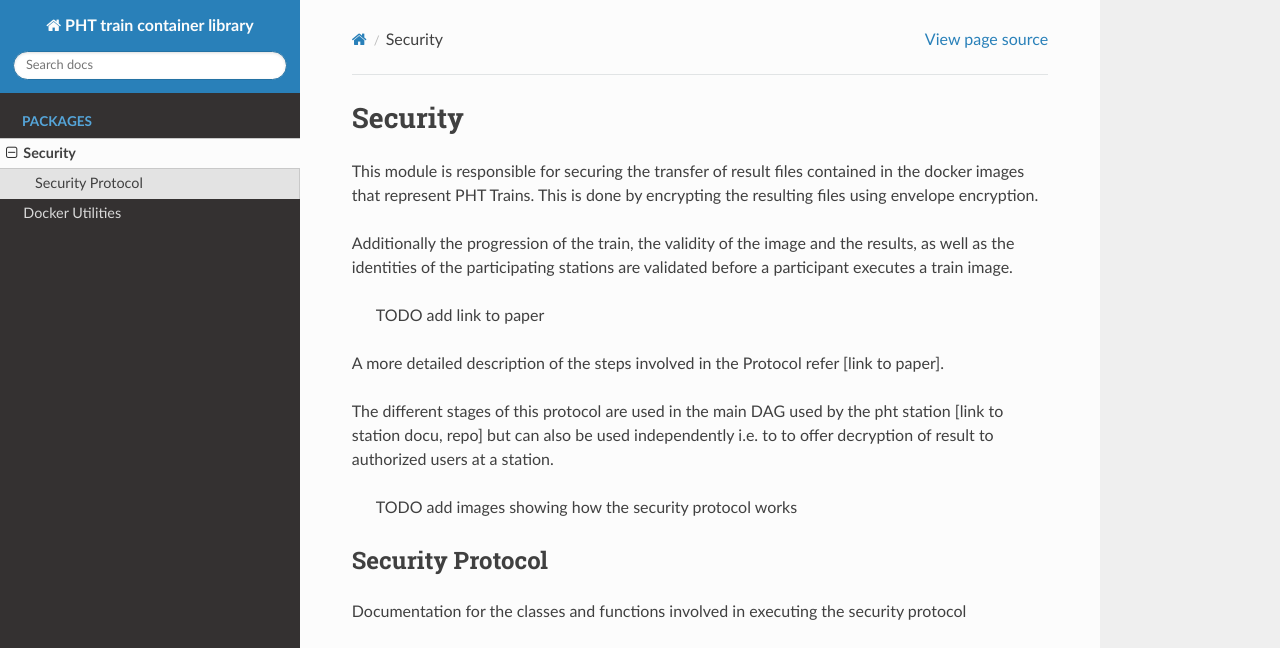
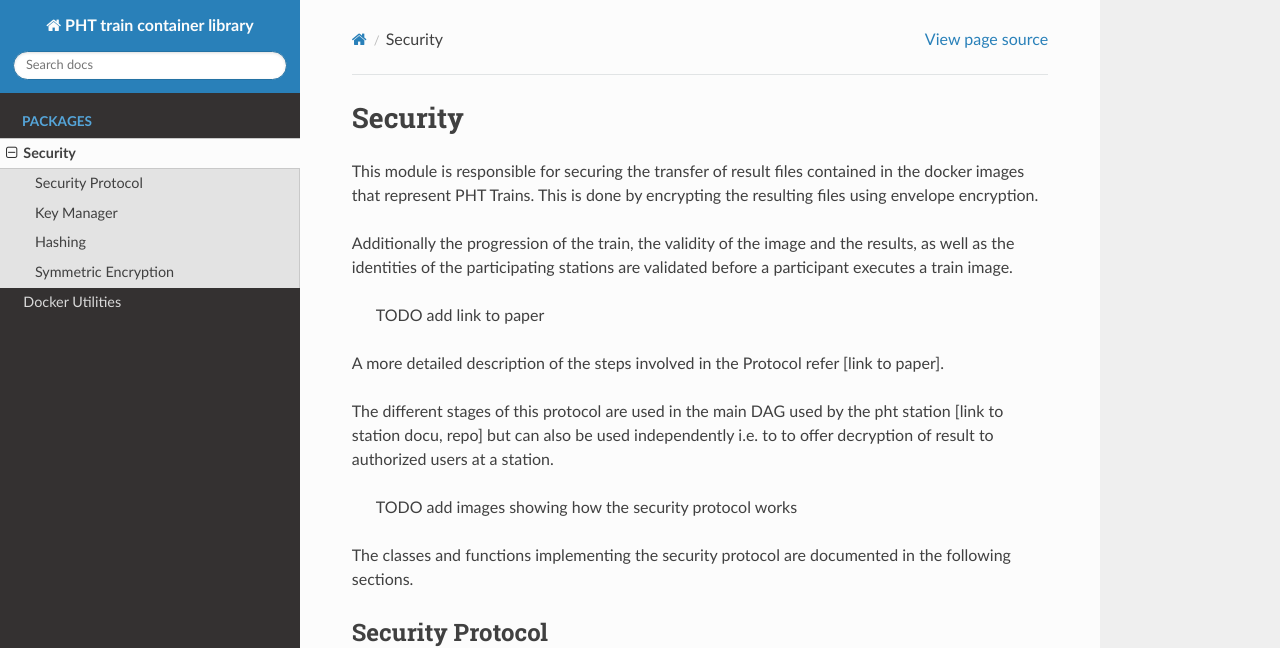
Before and after one commit to PHT-Medic/train-container-library, a Sphinx documentation site: the page built from docs/modules/security.rst, in a window 1280 px wide and 1400 px high. Shown: the top 648 px of the window. Built offline with Sphinx 7.4.7 and the Read the Docs theme 2.0.0, drawn with Linux system fonts in a browser that asks for light colours; some of the changed text lies outside the part shown; grey boxes are pictures that could not be loaded.

```diff
--- a/docs/conf.py
+++ b/docs/conf.py
@@ -46,6 +46,7 @@ extensions = [
     'sphinx.ext.coverage',
     'sphinx.ext.mathjax',
     'sphinx.ext.viewcode',
+    'sphinx.ext.autoref'
 ]
 
 # Add any paths that contain templates here, relative to this directory.
--- a/docs/modules/security.rst
+++ b/docs/modules/security.rst
@@ -15,30 +15,35 @@ but can also be used independently i.e. to to offer decryption of result to auth
     TODO add images showing how the security protocol works
 
 
+The classes and functions implementing the security protocol are documented in the following sections.
+
 Security Protocol
 -----------------
-
-Documentation for the classes and functions involved in executing the security protocol
-
-
 
 .. automodule:: train_lib.security.SecurityProtocol
     :members:
     :undoc-members:
     :show-inheritance:
 
+Key Manager
+-----------
 
 .. automodule:: train_lib.security.KeyManager
     :members:
     :undoc-members:
     :show-inheritance:
 
+Hashing
+-------
 
 .. automodule:: train_lib.security.Hashing
     :members:
     :undoc-members:
     :show-inheritance:
 
+Symmetric Encryption
+--------------------
+
 .. automodule:: train_lib.security.SymmetricEncryption
     :members:
     :undoc-members:
```
Also changed, not shown: README.md (+2 -0 lines).
